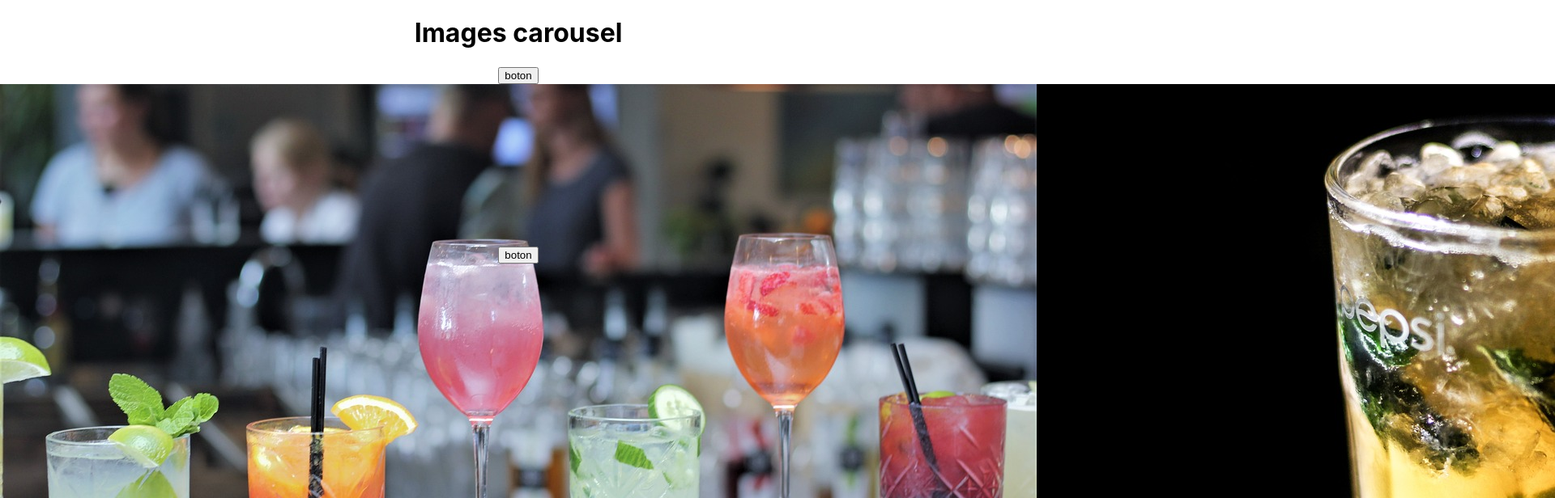
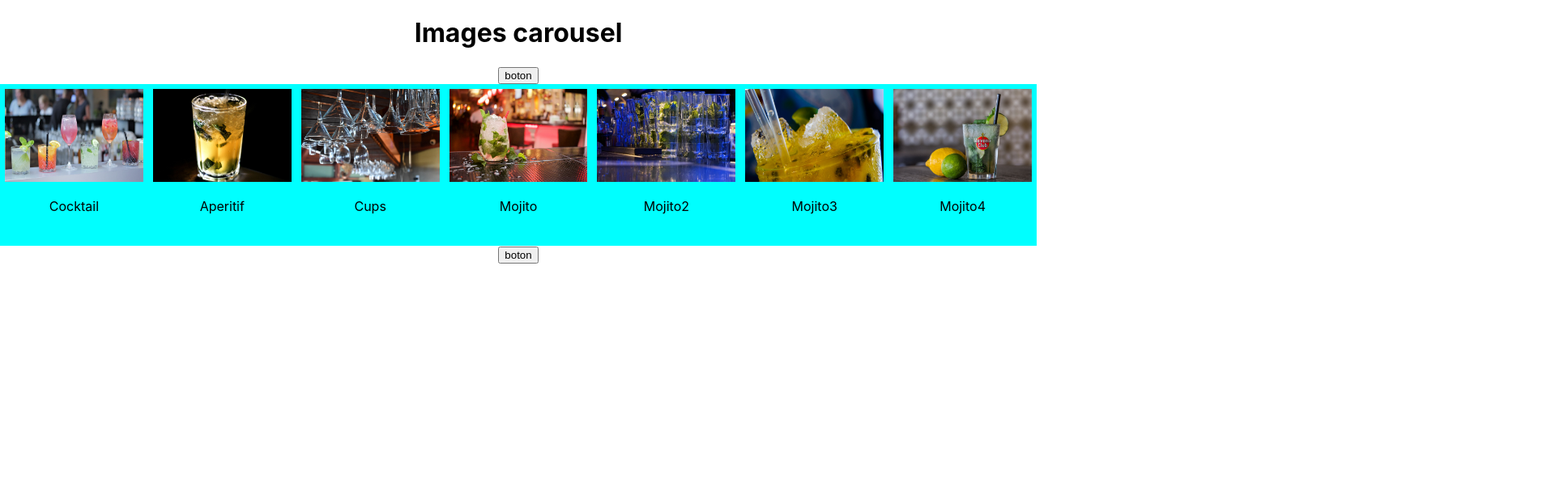
Before and after one commit to arielgomez-py/images-carousel, a React (Create React App) app: page / in a window 1280 px wide. Shown: the top 616 px of the page at 81% size, 1920 px wide, since content can reach past the window. Built offline with nearby package versions, Linux system fonts and the light colour scheme.

Commit message:
Resize the cards

```diff
--- a/src/Card/Card.css
+++ b/src/Card/Card.css
@@ -0,0 +1,10 @@
+.card {
+    height: 64%;
+    width: 90%;
+    margin: 6px;
+}
+
+img{
+    width: 100%;
+    height: 90%;
+}
--- a/src/Card/Card.js
+++ b/src/Card/Card.js
@@ -1,4 +1,5 @@
 import React from 'react'
+import "./Card.css"
 
 const Card = (props) => {
   return (
--- a/src/Carousel/Carousel.css
+++ b/src/Carousel/Carousel.css
@@ -1,12 +1,7 @@
 .cardsContainer{
+    background-color: aqua;
     height: 200px;
-    width: 30%;
+    width: 100%;
     display: flex;
     flex-direction: row;
 }
-
-.image{
-    height: 100%;
-    width: 100%;
-    margin: 10px;
-}
--- a/src/Carousel/Carousel.js
+++ b/src/Carousel/Carousel.js
@@ -12,6 +12,7 @@ import mojito3 from "../assets/mojito3.jpg";
 import mojito4 from "../assets/mojito4.jpg";
 
 const Carousel = () => {
+  // array of cards
   const cards = [
     { id: 1, src: cocktail, description: "Cocktail" },
     { id: 2, src: aperitif, description: "Aperitif" },
```
